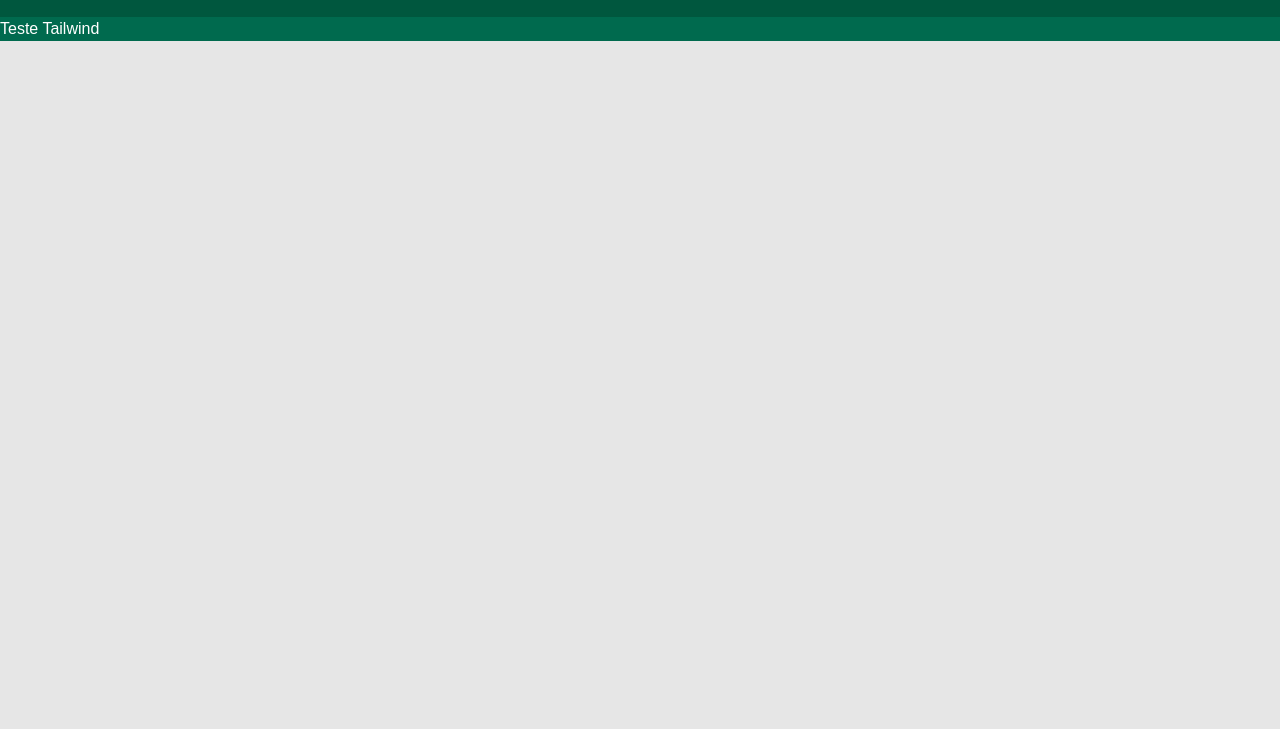
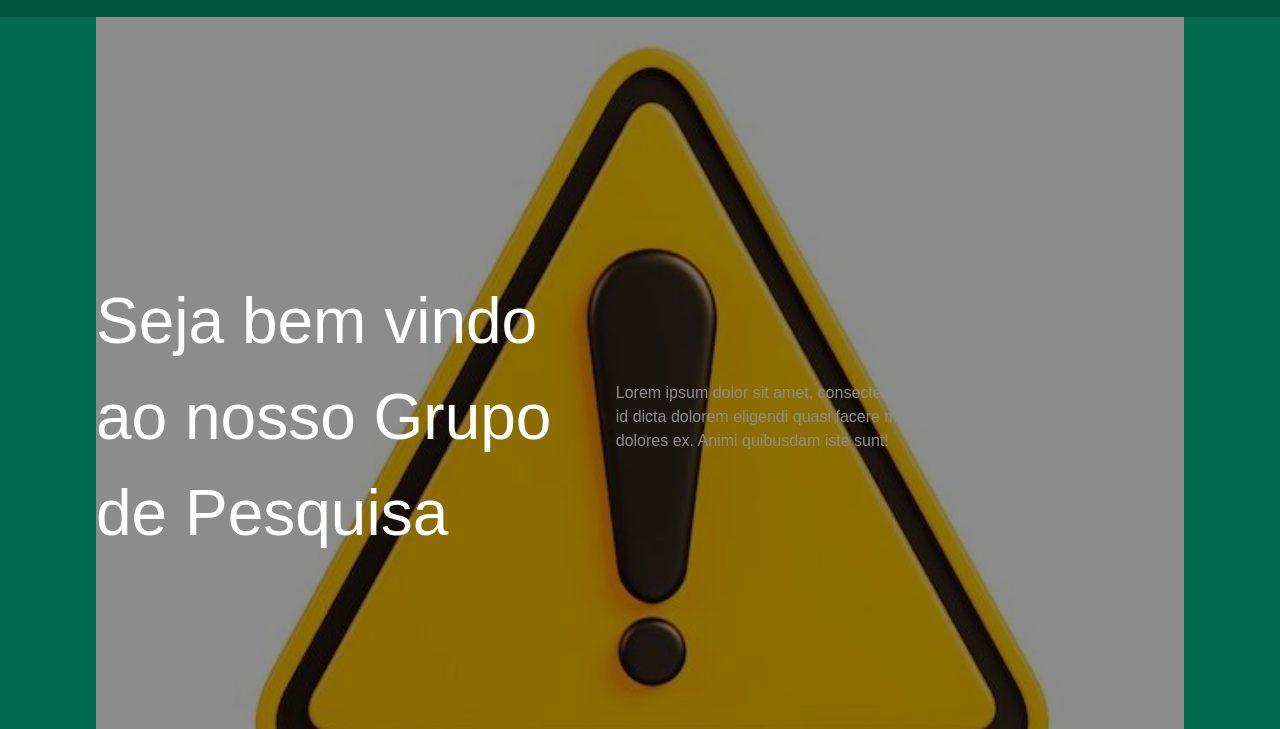
Before and after one commit to joaovitor2074/projeto, a website: page src/pages/index.html in a window 1280 px wide. Shown: the part 71-800 px from the top of the page. Drawn offline with Linux system fonts and the light colour scheme.

Commit message:
ajustando o index para o hero

```diff
--- a/src/assets/css/index.css
+++ b/src/assets/css/index.css
@@ -10,7 +10,7 @@
 body {
     font-family: Arial, Helvetica, sans-serif;
     background-color: #006A4E;
-    color: #ffffff;
+    color: #ffffff;;
 }
 
 /* =======================
@@ -21,10 +21,12 @@ header {
     padding: 20px 40px;
 
     display: flex;
-    justify-content: space-between;  /* LOGO ←→ MENU */
+    justify-content: space-between;
+    /* LOGO ←→ MENU */
     align-items: center;
 
-    background-color: #00573E;  /* tom mais escuro */
+    background-color: #00573E;
+    /* tom mais escuro */
 }
 
 /* LOGO */
@@ -47,8 +49,10 @@ header {
 
 /* MENU */
 nav ul {
-    display: flex;           /* coloca links lado a lado */
-    gap: 32px;               /* espaço entre links */
+    display: flex;
+    /* coloca links lado a lado */
+    gap: 32px;
+    /* espaço entre links */
     list-style: none;
 }
 
@@ -64,12 +68,43 @@ nav ul li a:hover {
     text-decoration: underline;
 }
 
+/*--------------------------------------------------*
+/*Main Hero Section*/
+main{
+    margin: 0 auto;
+    width: 85%;
+    max-width: 1200px;
+}
+
+.hero {
+    position: relative;
+    height: 100vh;
+    background: url('../../../public/images/imagem-sinalizar.jpg') center/cover no-repeat;
+    display: flex;
+    align-items: center;
+    justify-content: center;
+}
+
+.hero .overlay {
+      position: absolute;
+  inset: 0;
+  background: rgba(0,0,0,0.45); /* ESCURECE a imagem */
+}
+
+#main-hero-h1 {
+    position: relative;
+  color: #fff;
+  font-size: 4rem;
+  z-index: 2;
+}
+
 /* =======================
    RESPONSIVO
 ======================= */
 @media (max-width: 768px) {
     header {
-        flex-direction: column; /* quebra para vertical no mobile */
+        flex-direction: column;
+        /* quebra para vertical no mobile */
         gap: 20px;
     }
 
--- a/src/pages/index.html
+++ b/src/pages/index.html
@@ -34,9 +34,17 @@
     </button>
 
 </header>
-<div class="bg-red-500 text-white p-4">
-  Teste Tailwind
-</div>
+<main >
+    <section id="main-hero" class="hero">
+        <div class="overlay"></div>
+        <h1 id="main-hero-h1">Seja bem vindo ao nosso Grupo de Pesquisa</h1>
+        <p id="main-hero-p">Lorem ipsum dolor sit amet, consectetur adipisicing elit. Odit odio dolor maxime id dicta dolorem eligendi quasi facere minima quia, in commodi dolorum, magni dolores ex. Animi quibusdam iste sunt!</p>
+    </section>
+    <section>
+        Lorem ipsum dolor sit amet consectetur, adipisicing elit. Culpa dolor sit totam et laudantium ex animi. Temporibus dolore ab laboriosam iusto. Sequi tenetur mollitia sint nobis numquam repellat officiis optio? Lorem ipsum dolor sit amet, consectetur adipisicing elit. Quod excepturi quos eum deserunt distinctio rerum est voluptates corrupti illum ducimus deleniti nobis autem dolor totam vero, temporibus ullam doloribus magni. Lorem ipsum dolor sit amet consectetur adipisicing elit. Sapiente id amet aspernatur voluptates illum earum incidunt totam, dolore dolores rem! Corporis totam dolorum doloribus voluptas non suscipit, recusandae corrupti dignissimos.
+    </section>
+
+</main>
 
 
     <script src="../assets/js/main.js"></script>
```
Also changed, not shown: public/images/imagem-sinalizar.jpg (added).
